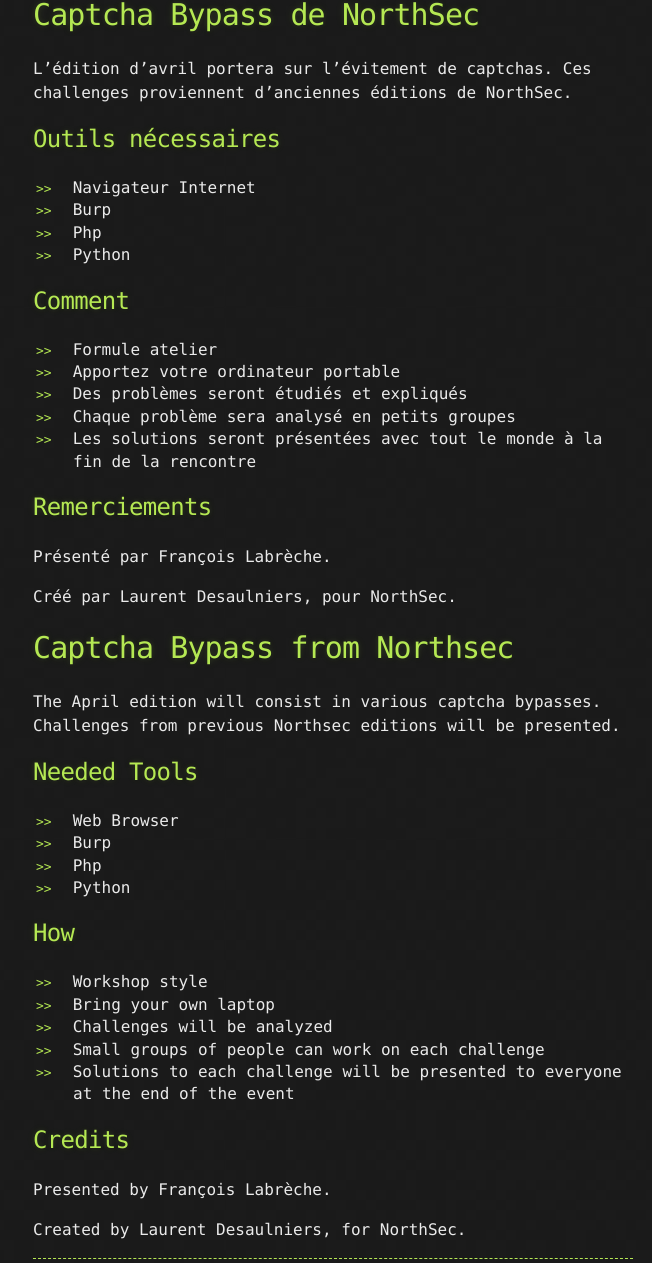
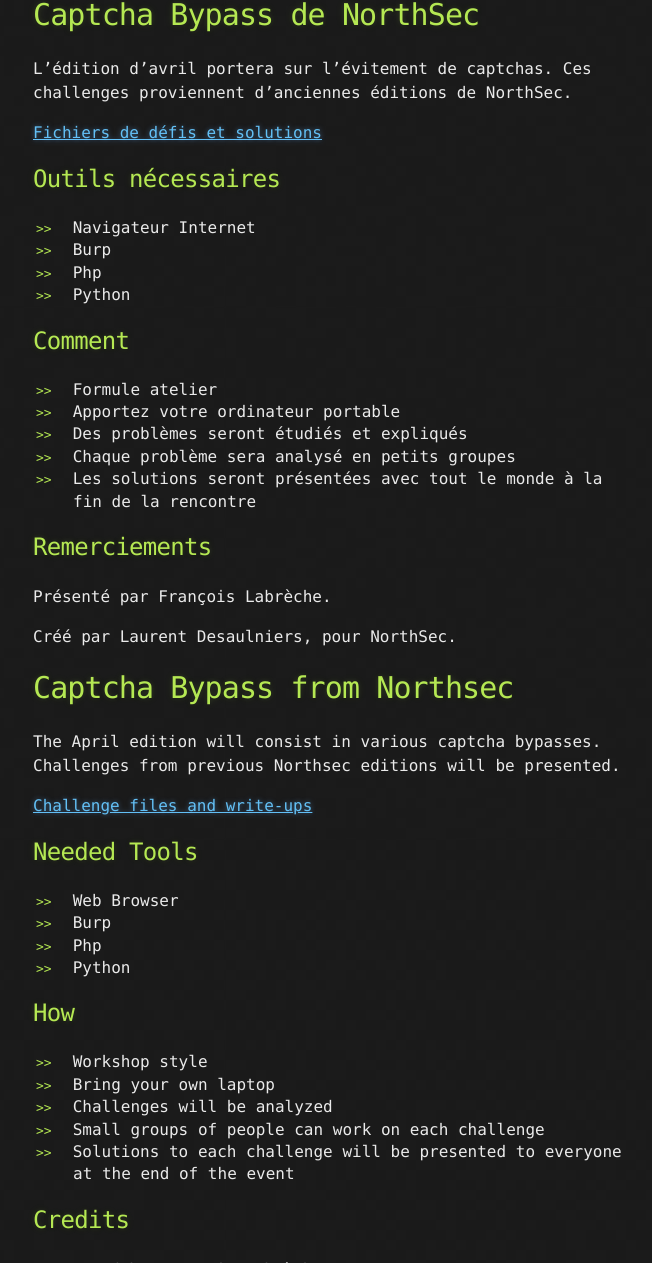
Before and after one commit to montrehack/montrehack.github.com, a Jekyll site: the page built from _posts/2017-04-17-northsec-captcha-bypass.md, in a window 1280 px wide and 1400 px high, scrolled down 620 px, cut to the strip 137-1400 px from the top of the window. Shown: the whole strip, without its empty margins (307-959 px from the left). Built offline with Jekyll 4.4.1, drawn with Linux system fonts in a browser that asks for light colours; comment, search, counter and statistics services are not loaded.

Commit message:
Added challenge and solution files link.

```diff
--- a/_posts/2017-04-17-northsec-captcha-bypass.md
+++ b/_posts/2017-04-17-northsec-captcha-bypass.md
@@ -12,6 +12,8 @@ tags: malware network reverse-engineering windows
 
 L'édition d'avril portera sur l'évitement de captchas. Ces challenges proviennent
 d'anciennes éditions de NorthSec.
+
+[Fichiers de défis et solutions](https://github.com/montrehack/challenges/tree/master/2017-04-17)
 
 ## Outils nécessaires
 
@@ -40,6 +42,8 @@ Créé par Laurent Desaulniers, pour NorthSec.
 
 The April edition will consist in various captcha bypasses. Challenges from
 previous Northsec editions will be presented.
+
+[Challenge files and write-ups](https://github.com/montrehack/challenges/tree/master/2017-04-17)
 
 ## Needed Tools
 
```
